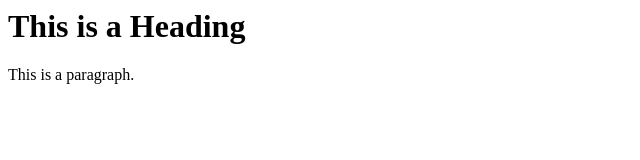
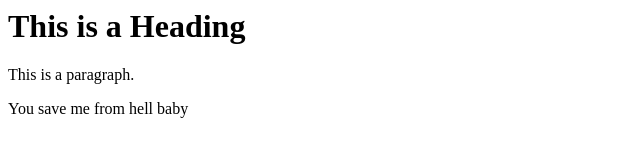
Before and after one commit to sk8gear/Testing-Git-Collaboration, a plain HTML site: page index.html in a window 1280 px wide. Shown: the whole page, without its empty margins (0-640 px from the left). Drawn offline with Linux system fonts and the light colour scheme.

Commit message:
testing testing

```diff
--- a/index.html
+++ b/index.html
@@ -7,5 +7,7 @@
         <h1>This is a Heading</h1>
         <p>This is a paragraph.</p>
 
+        <span>You save me from hell baby</span>
+
     </body>
 </html>
```
